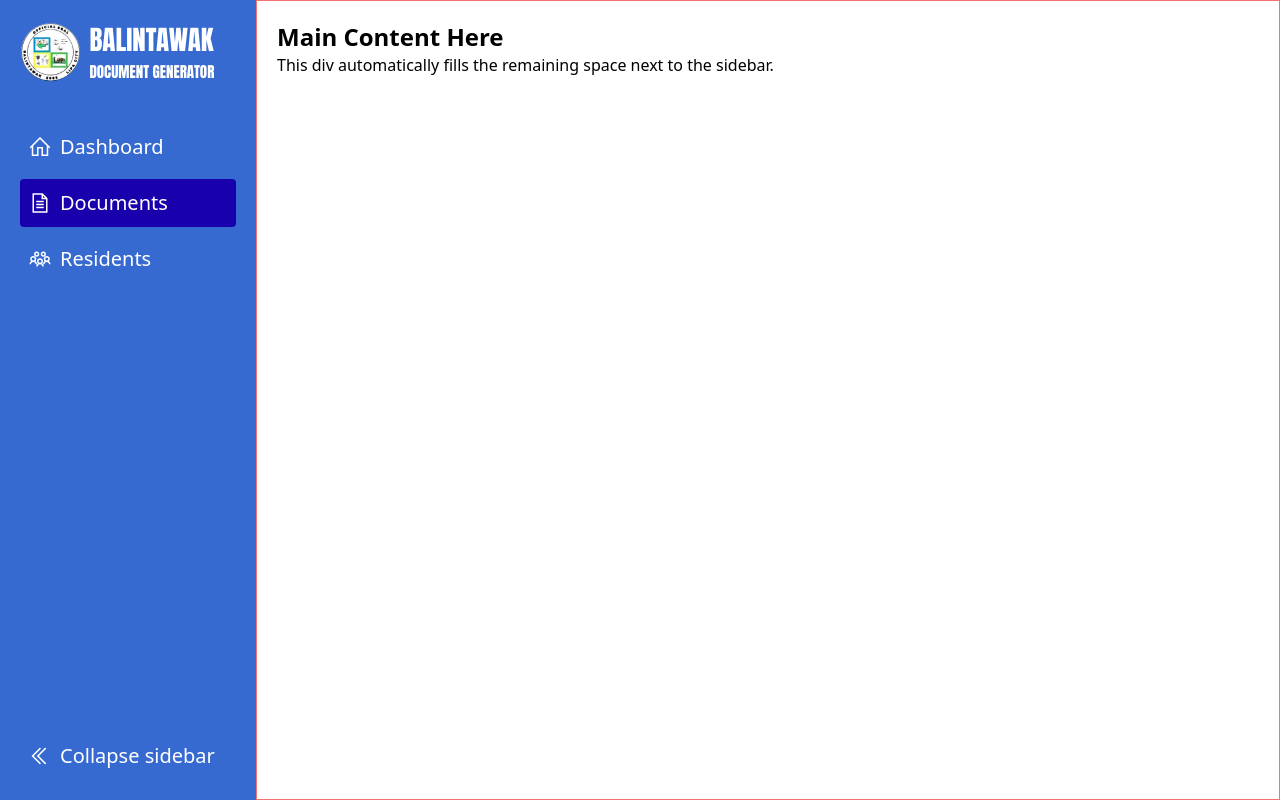
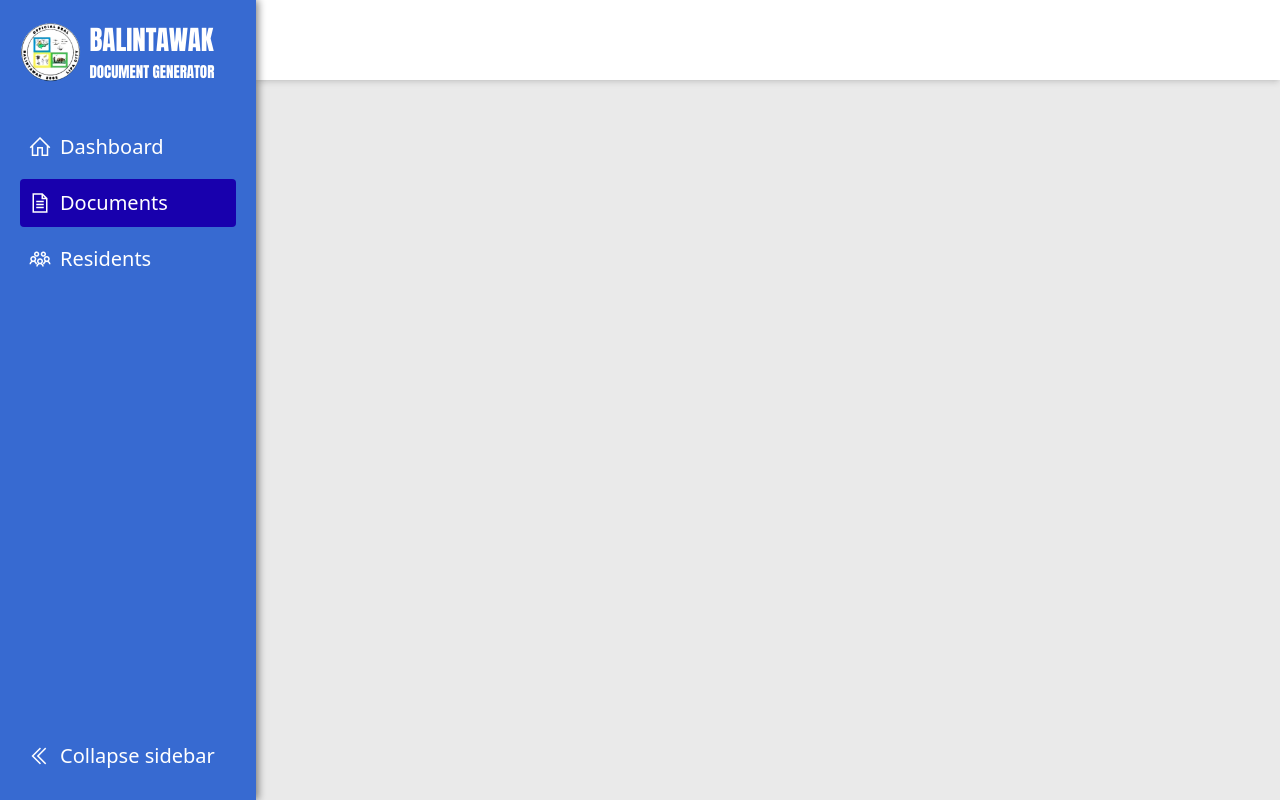
Before and after one commit to itzjmbruhhh/Document_Generator_NSTP, a PHP site: page /pages/document.php in a window 1280 px wide. Run offline with PHP 8.4, Linux system fonts and the light colour scheme; some libraries are stand-ins or nearby versions.

Commit message:
added top navbar-ish idk and shadows

```diff
--- a/components/navbar.php
+++ b/components/navbar.php
@@ -21,7 +21,8 @@ function nav_is_active($itemPath, $currentPath)
 
 <!-- Sidebar -->
 <aside id="sidebar"
-    class="fixed left-0 top-0 h-screen w-64 bg-[--color-primary] p-5 flex flex-col transition-all duration-300 overflow-hidden">
+    class="fixed left-0 top-0 h-screen w-64 bg-[--color-primary] p-5 flex flex-col transition-all duration-300 overflow-hidden shadow-[2px_0_8px_rgba(0,0,0,0.5)]">
+
 
     <!-- Navbar Header -->
     <div class="flex flex-row items-center gap-2">
--- a/pages/document.php
+++ b/pages/document.php
@@ -23,9 +23,17 @@
         ?>
 
         <!-- Main content -->
-        <div id="mainContent" class="flex-1 border border-red-400 p-5 transition-all duration-300">
-            <h1 class="text-2xl font-bold">Main Content Here</h1>
-            <p>This div automatically fills the remaining space next to the sidebar.</p>
+        <div id="mainContent" class="flex-1 transition-all duration-300 bg-[--color-gray]">
+
+            <div class="w-[100%]">
+
+                <!-- Top navbar-ish -->
+                <div class="h-20 bg-white shadow-md">
+
+                </div>
+
+            </div>
+
         </div>
     </section>
 
--- a/style.css
+++ b/style.css
@@ -16,6 +16,7 @@
   font-style: normal;
 }
 
+
 /* Main content should sit to the right of the fixed sidebar */
 #mainContent {
   margin-left: var(--sidebar-width);
```
Also changed, not shown: index.php (+15 -1 lines), pages/residents.php (+15 -2 lines).
